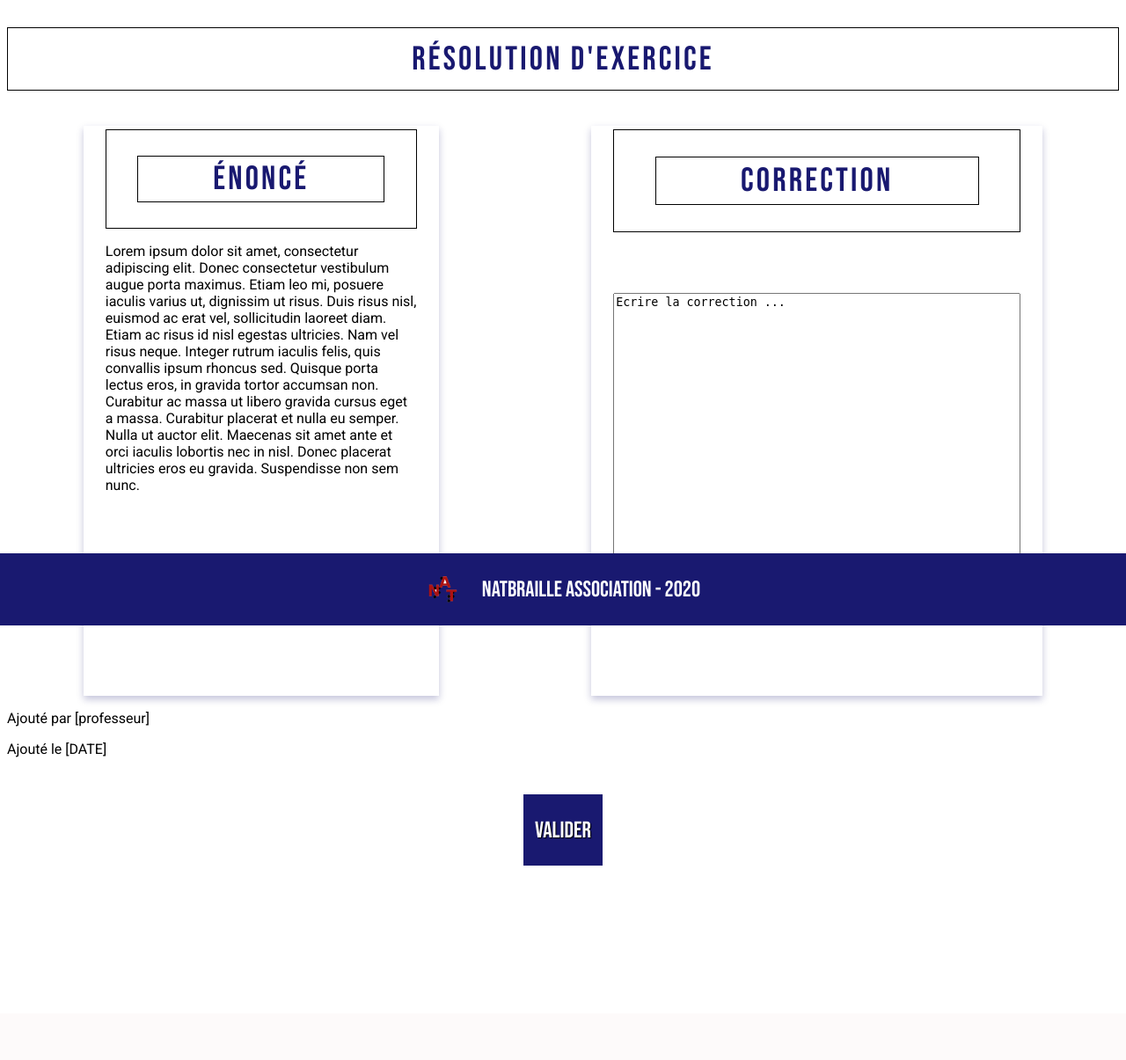
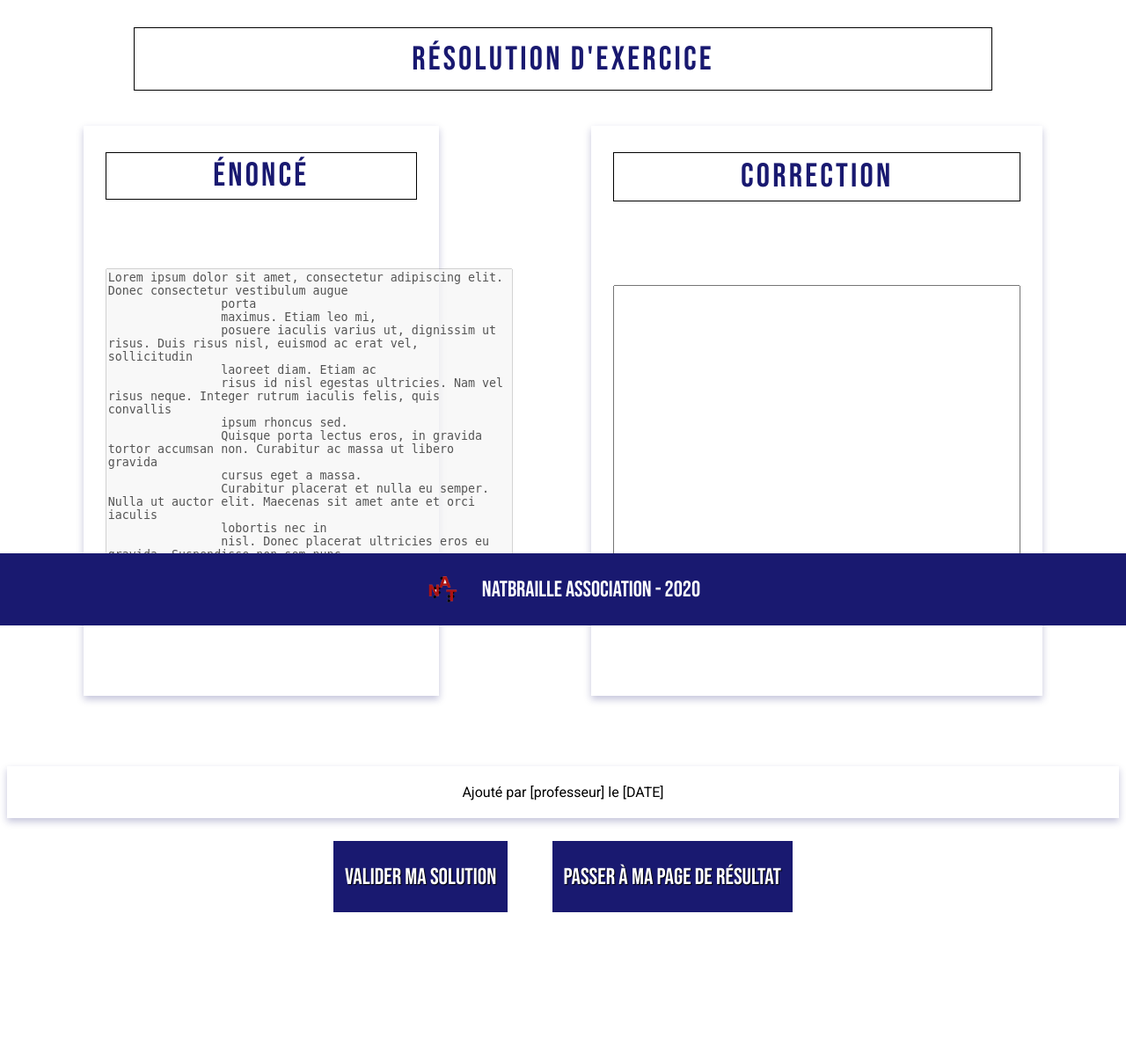
Before and after one commit to dblasko/natbraille-classrooms, a PHP site: page /page_resolution_exercice.html in a window 1280 px wide. Shown: the part 89-1294 px from the top of the page at 88% size. Before the commit the page ends 1073 px from the top, so only its background shows below. Run offline with PHP 8.4, Linux system fonts and the light colour scheme.

Commit message:
amelioration page resolution exercice

```diff
--- a/prototypes/Lina/CSS/page_resolution_exercice.css
+++ b/prototypes/Lina/CSS/page_resolution_exercice.css
@@ -57,6 +57,8 @@ h1 {
 
 body>h1 {
     margin-top: 15vh;
+    margin-left: 18vh;
+    margin-right: 18vh;
 }
 
 h1 {
@@ -90,3 +92,9 @@ h1 {
 #correction {
     height: 80vh;
 }
+.ajout{
+    display: flex;
+    justify-content: center;
+    align-items: center;
+    margin-top: 10vh;
+}
--- a/prototypes/Lina/page_resolution_exercice.html
+++ b/prototypes/Lina/page_resolution_exercice.html
@@ -30,11 +30,10 @@
 
         <!--<div class="card">-->
         <div class="enonce card">
-            <div class="contour">
                 <h1 class="title-1">ÉNONCÉ</h1>
-            </div>
 
-            <p id="enonce">Lorem ipsum dolor sit amet, consectetur adipiscing elit. Donec consectetur vestibulum augue
+
+            <textarea id="enonce"name="story"  rows="30" cols="55" disabled="true">Lorem ipsum dolor sit amet, consectetur adipiscing elit. Donec consectetur vestibulum augue
                 porta
                 maximus. Etiam leo mi,
                 posuere iaculis varius ut, dignissim ut risus. Duis risus nisl, euismod ac erat vel, sollicitudin
@@ -45,29 +44,28 @@
                 cursus eget a massa.
                 Curabitur placerat et nulla eu semper. Nulla ut auctor elit. Maecenas sit amet ante et orci iaculis
                 lobortis nec in
-                nisl. Donec placerat ultricies eros eu gravida. Suspendisse non sem nunc. </p>
+                nisl. Donec placerat ultricies eros eu gravida. Suspendisse non sem nunc. </textarea>
             <!--</div> -->
         </div>
 
 
         <div class="card" id="correction">
-            <div class="contour">
-                <h1 class="title-1">CORRECTION</h1>
-            </div>
 
-            <label for="correction_text" class="legende">Correction</label><textarea name="story" id="correction_text"
-                rows="30" cols="55">Ecrire la correction ...
-            </textarea>
+            <h1 class="title-1">CORRECTION</h1>
+
+
+            <label for="correction_text" class="legende">Correction</label><textarea  name="story" id="correction_text"
+                rows="30" cols="55" placeholder="Ecrire la correction ..."> </textarea>
         </div>
 
     </div>
 
-    <div>
-        <p>Ajouté par [professeur]</p>
-        <p>Ajouté le [DATE]</p>
+    <div class="card ajout">
+        <p>Ajouté par [professeur] le [DATE]</p>
     </div>
     <div id="options">
-        <button class="option">Valider</button>
+        <button class="option button">Valider ma solution</button>
+        <button class="option button">Passer à ma page de résultat</button>
     </div>
     <footer>
         <img src="CSS/logonat.png" alt="Logo de l'association NatBraille.">
```
